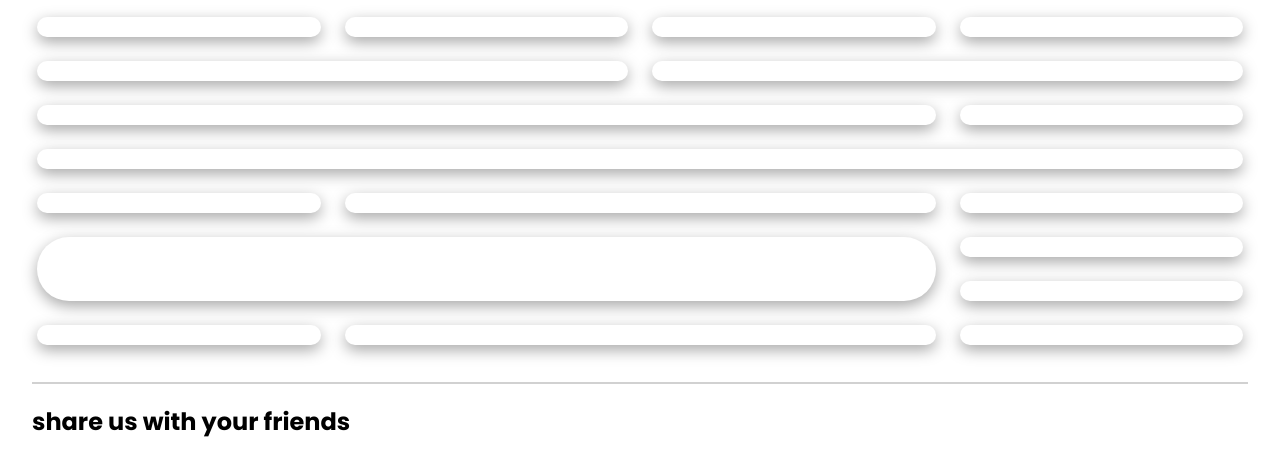
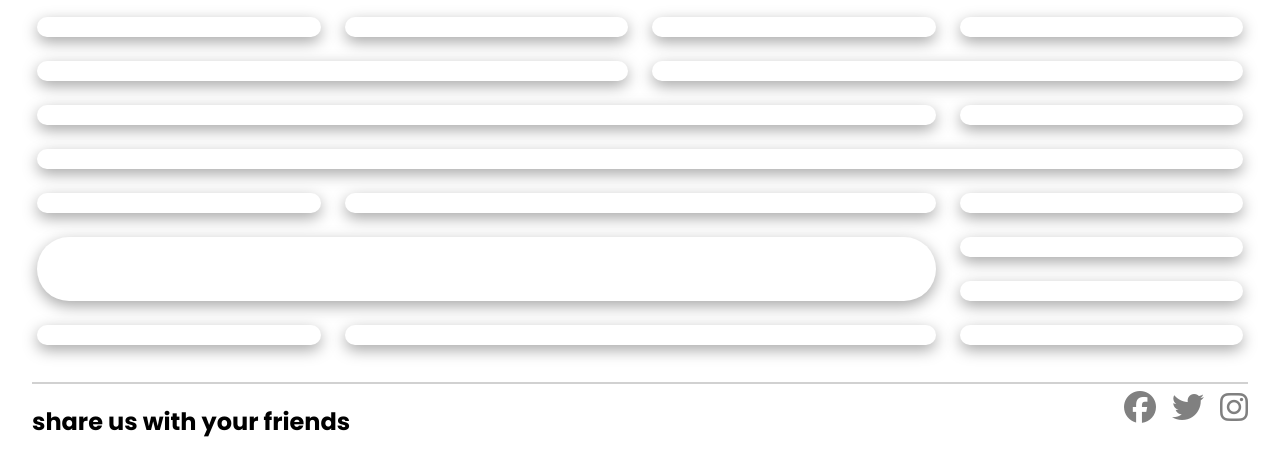
Before and after one commit to blbarr01/comp584, a plain HTML site: page hmwrk_4/index.html in a window 1280 px wide. Shown: the part 338-813 px from the top of the page. Drawn offline with nearby package versions, Linux system fonts and the light colour scheme; no server answers.

Commit message:
adds social media icons

```diff
--- a/hmwrk_4/index.html
+++ b/hmwrk_4/index.html
@@ -6,7 +6,8 @@
     <meta http-equiv="X-UA-Compatible" content="IE=edge">
     <meta name="viewport" content="width=device-width, initial-scale=1.0">
     <link rel="stylesheet" href="styles.css">
-    <script src="https://ajax.googleapis.com/ajax/libs/jquery/3.6.3/jquery.min.js"></script>
+    <script src="https://ajax.googleapis.com/ajax/libs/jquery/3.6.3/jquery.min.js" async></script>
+    <script src="https://kit.fontawesome.com/64cea3d0f8.js" crossorigin="anonymous"></script>
     <script src="script.js" defer></script>
     <title>homework4 -grid</title>
 </head>
@@ -14,7 +15,9 @@
 <body>
 
     <header id="site-banner">
-        <img class="header-img"src="https://i.etsystatic.com/16200550/r/il/74a1fe/3221847250/il_570xN.3221847250_i457.jpg" alt="FakeBiz logo">
+        <img class="header-img"
+            src="https://i.etsystatic.com/16200550/r/il/74a1fe/3221847250/il_570xN.3221847250_i457.jpg"
+            alt="FakeBiz logo">
         <div class="site-title-wrapper">
             <h1 id="site-title">Fakebiz</h1>
             <nav>
@@ -56,7 +59,7 @@
         <div class="col-1"></div>
         <div class="col-1"></div>
 
-         <!-- quarter, half, quarter -->
+        <!-- quarter, half, quarter -->
         <div class="col-1" id="D"></div>
         <div class="col-2" id="E"></div>
         <div class="col-1"></div>
@@ -64,6 +67,23 @@
     </main>
     <footer id="site-footer">
         <h2>share us with your friends</h2>
+        <div class="socials">
+            <a href="https://www.facebook.com/">
+                <span class="social-link">
+                    <i class="fa-brands fa-facebook"></i>
+                </span>
+            </a>
+            <a class="social-link" href="https://twitter.com/">
+                <span class="social-link">
+                    <i class="fa-brands fa-twitter"></i>
+                </span>
+            </a>
+            <a class="social-link" href="https://www.instagram.com/">
+                <span class="social-link">
+                    <i class="fa-brands fa-instagram"></i>
+                </span>
+            </a>
+        </div>
     </footer>
 </body>
 
--- a/hmwrk_4/styles.css
+++ b/hmwrk_4/styles.css
@@ -93,6 +93,19 @@
     border-top: 2px solid rgba(125, 125, 125, 0.35);
 }
 
+.socials{
+    display: flex;
+    gap: 1em;
+}
+
+.social-link{
+    color: grey;
+    font-size: 2rem;
+}
+
+.social-link:hover{
+    color: #0083c5;
+}
 
 /* tablet styling -- apply these styles from 480 onwards */
 @media only screen and (min-width: 480px) {
@@ -112,6 +125,7 @@
     #site-title {
         display: block;
     }
+
 
     .grid-wrapper {
         grid-template-columns: repeat(2, 1fr);
@@ -136,6 +150,13 @@
     #C {
         order: 1;
     }
+
+    #site-footer{
+        display: flex;
+        justify-content: space-between;
+    }
+
+
 
 }
 
```
